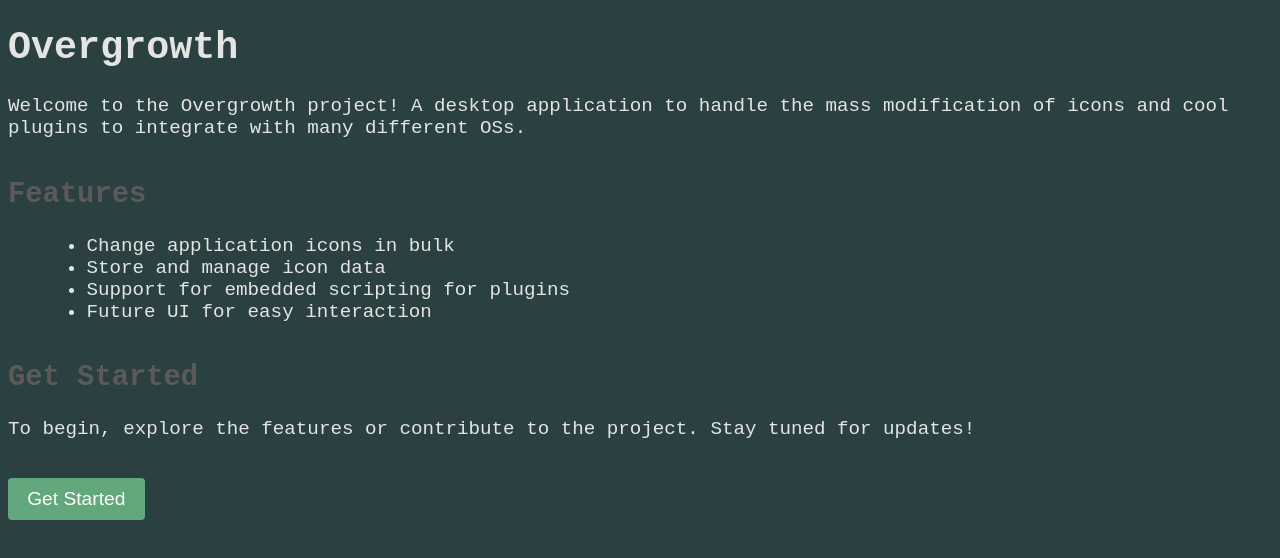
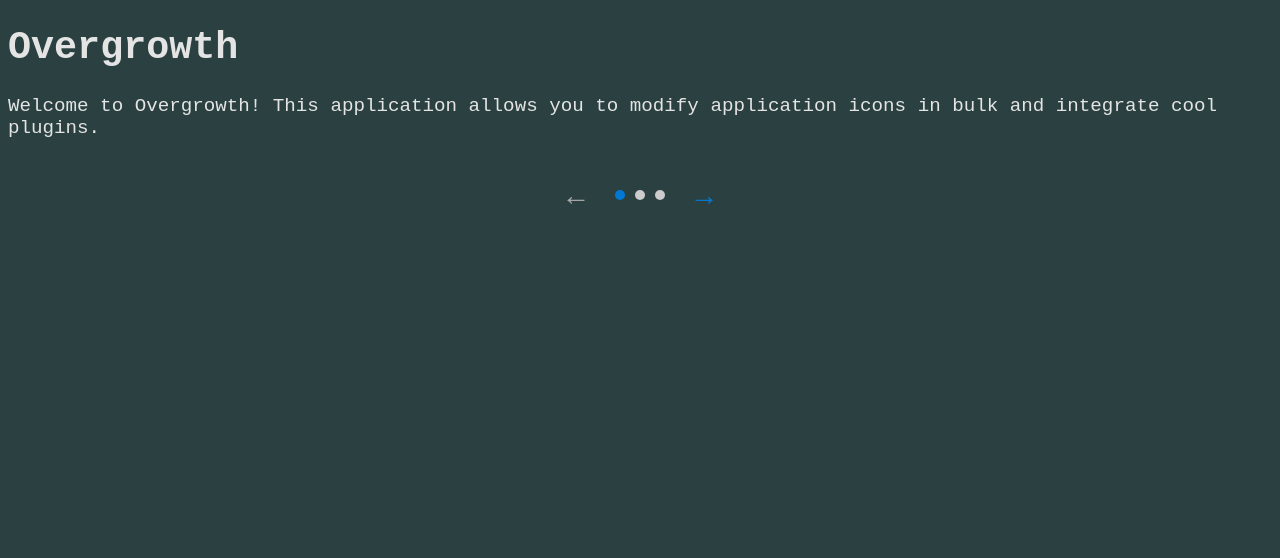
Before and after one commit to CharlieS1103/overgrowth, a SvelteKit app: page /onboarding in a window 1280 px wide. Shown: the top 558 px of the page. Built offline with nearby package versions, Linux system fonts and the light colour scheme.

Commit message:
Start working on UI + testing

```diff
--- a/package.json
+++ b/package.json
@@ -18,10 +18,13 @@
 		"@sveltejs/kit": "^2.16.0",
 		"@sveltejs/vite-plugin-svelte": "^5.0.0",
 		"@tauri-apps/cli": "1",
+		"@vitest/ui": "^3.1.1",
+		"jsdom": "^26.0.0",
 		"svelte": "^5.0.0",
 		"svelte-check": "^4.0.0",
 		"typescript": "^5.0.0",
-		"vite": "^6.0.0"
+		"vite": "^6.0.0",
+		"vitest": "^3.1.1"
 	},
 	"pnpm": {
 		"onlyBuiltDependencies": [
--- a/src/routes/onboarding/+page.svelte
+++ b/src/routes/onboarding/+page.svelte
@@ -1,26 +1,98 @@
 <script>
-    // Add any necessary JavaScript logic here
+    import { onMount, tick } from "svelte";
+    import { goto } from "$app/navigation";
+
+    let currentStep = 1;
+    let displayedText = ""; // Text to display with typing effect
+    /**
+   * @type {number | undefined}
+   */
+    let typingInterval;
+    let buttonVisible = false; // Controls the visibility of the button
+    let buttonStyle = "opacity: 0; transform: scale(0.9);"; // Initial style for the button
+
+    const steps = [
+        "Welcome to Overgrowth! This application allows you to modify application icons in bulk and integrate cool plugins.",
+        "Overgrowth is designed to be user-friendly and efficient. You can easily change icons for multiple applications at once.",
+        "Overgrowth also supports plugins that allow you to extend its functionality. You can create your own plugins using embedded scripting."
+    ];
+
+    const typeText = (/** @type {string | any[]} */ text) => {
+        displayedText = ""; // Clear the text
+        let index = 0;
+        clearInterval(typingInterval); // Clear any previous interval
+        typingInterval = setInterval(() => {
+            if (index < text.length) {
+                displayedText += text[index];
+                index++;
+            } else {
+                clearInterval(typingInterval); // Stop typing when done
+            }
+        }, 40); // Typing speed (40ms per character)
+    };
+
+    const goToNextStep = async () => {
+        if (currentStep < steps.length) {
+            currentStep++;
+            typeText(steps[currentStep - 1]);
+        }
+        if (currentStep === 3) {
+            await tick(); // Wait for DOM updates
+            fadeInButton(); // Trigger the fade-in effect
+        }
+    };
+
+    const goToPreviousStep = () => {
+        if (currentStep > 1) {
+            currentStep--;
+            typeText(steps[currentStep - 1]);
+            buttonVisible = false; // Hide the button if not on step 3
+            buttonStyle = "opacity: 0; transform: scale(0.9);";
+        }
+    };
+
+    const fadeInButton = () => {
+        buttonVisible = true;
+        setTimeout(() => {
+            buttonStyle = "opacity: 1; transform: scale(1); transition: opacity 0.5s ease, transform 0.5s ease;";
+        }, 50); // Small delay to ensure smooth transition
+    };
+
+    const openApplication = () => {
+        goto("/home");
+    };
+
+    onMount(() => {
+        typeText(steps[currentStep - 1]); // Start typing the first step on mount
+    });
 </script>
 
 <h1>Overgrowth</h1>
-<p>Welcome to the Overgrowth project! A desktop application to handle the mass modification of icons and cool plugins to integrate with many different OSs.</p>
+<p>{displayedText}</p>
 
-<section>
-    <h2>Features</h2>
-    <ul>
-        <li>Change application icons in bulk</li>
-        <li>Store and manage icon data</li>
-        <li>Support for embedded scripting for plugins</li>
-        <li>Future UI for easy interaction</li>
-    </ul>
-</section>
+<div class="navigation-controls">
+    <button class="arrow left-arrow" on:click={goToPreviousStep} disabled={currentStep === 1}>←</button>
+    <div class="dots">
+        <span class="dot {currentStep === 1 ? 'active' : ''}"></span>
+        <span class="dot {currentStep === 2 ? 'active' : ''}"></span>
+        <span class="dot {currentStep === 3 ? 'active' : ''}"></span>
+    </div>
+    <button class="arrow right-arrow" on:click={goToNextStep} disabled={currentStep === steps.length}>→</button>
+</div>
 
-<section>
-    <h2>Get Started</h2>
-    <p>To begin, explore the features or contribute to the project. Stay tuned for updates!</p>
-    <button class="get-started-btn">Get Started</button>
-</section>
+{#if buttonVisible}
+    <button
+        class="open-app-btn"
+        on:click={openApplication}
+        style={buttonStyle}
+    >
+        Open Application
+    </button>
+{/if}
 
 <style>
     @import "../../styles/onboarding.css";
+    @import "../../styles/global.css";
+
+
 </style>
--- /dev/null
+++ b/src/styles/global.css
@@ -0,0 +1,48 @@
+:root{
+    --bg-primary: #2B4141;
+    --txt-primary: #E4E4E4;
+    --bg-secondary: #3b5b47;
+    --txt-secondary: #5b5959;
+    background-color: var(--bg-primary);
+    color: var(--txt-primary);
+    font-family: 'Courier New', Courier, monospace;
+    font-size: 1.2rem;
+    margin: 0;
+    padding: 0;
+}
+.navigation-controls {
+    display: flex;
+    align-items: center;
+    justify-content: center;
+    margin-top: 2rem;
+    gap: 1rem;
+}
+
+.arrow {
+    background: none;
+    border: none;
+    color: #0078d4;
+    font-size: 1.5rem;
+    cursor: pointer;
+}
+
+.arrow:disabled {
+    color: #aaa;
+    cursor: not-allowed;
+}
+
+.dots {
+    display: flex;
+    gap: 0.5rem;
+}
+
+.dot {
+    width: 10px;
+    height: 10px;
+    background-color: #ccc;
+    border-radius: 50%;
+}
+
+.dot.active {
+    background-color: #0078d4;
+}
--- /dev/null
+++ b/src/styles/loading.css
@@ -0,0 +1,55 @@
+:root {
+    --bg-primary: #2B4141;
+    --txt-primary: #E4E4E4;
+    --bg-secondary: #3b5b47;
+    --txt-secondary: #5b5959;
+    --bg-tertiary: #4a6b5a; /* New tertiary background color */
+    --bg-misc: #1c7023; /* New miscellaneous color for slider */
+}
+
+.loading-screen {
+    display: flex;
+    flex-direction: column;
+    justify-content: center;
+    align-items: center;
+    height: 100vh;
+    background-color: var(--bg-primary);
+    color: var(--txt-primary);
+    font-family: 'Courier New', Courier, monospace;
+    text-align: center;
+}
+
+.loading-screen h1 {
+    font-size: 3rem;
+    margin-bottom: 2rem;
+    color: var(--txt-primary);
+}
+
+.loading-slider {
+    width: 80%;
+    max-width: 400px;
+    height: 8px;
+    background-color: var(--bg-secondary);
+    border-radius: 4px;
+    overflow: hidden;
+    position: relative;
+}
+
+.slider {
+    width: 30%;
+    height: 100%;
+    background-color: var(--bg-misc);
+    animation: slide 5s infinite; /* Matches the delay duration */
+}
+
+@keyframes slide {
+    0% {
+        transform: translateX(-100%);
+    }
+    50% {
+        transform: translateX(50%);
+    }
+    100% {
+        transform: translateX(100%);
+    }
+}
--- a/src/styles/onboarding.css
+++ b/src/styles/onboarding.css
@@ -1,15 +1,4 @@
-:root{
-    --bg-primary: #2B4141;
-    --txt-primary: #E4E4E4;
-    --bg-secondary: #3b5b47;
-    --txt-secondary: #5b5959;
-    background-color: var(--bg-primary);
-    color: var(--txt-primary);
-    font-family: 'Courier New', Courier, monospace;
-    font-size: 1.2rem;
-    margin: 0;
-    padding: 0;
-}
+import
 section {
     margin: 2rem 0;
 }
@@ -30,19 +19,60 @@ footer {
     font-size: 0.9rem;
 }
 
-.get-started-btn {
-    display: inline-block;
-    margin-top: 1rem;
-    padding: 0.5rem 1rem;
-    background-color: var(--btn-primary-bg, #62A87C);
-    color: var(--btn-primary-txt, #fff);
+
+.navigation-controls {
+    display: flex;
+    align-items: center;
+    justify-content: center;
+    margin-top: 2rem;
+    gap: 1rem;
+}
+
+.arrow {
+    background: none;
+    border: none;
+    color: #0078d4;
+    font-size: 1.5rem;
+    cursor: pointer;
+}
+
+.arrow:disabled {
+    color: #aaa;
+    cursor: not-allowed;
+}
+
+.dots {
+    display: flex;
+    gap: 0.5rem;
+}
+
+.dot {
+    width: 10px;
+    height: 10px;
+    background-color: #ccc;
+    border-radius: 50%;
+}
+
+.dot.active {
+    background-color: #0078d4;
+}
+
+.open-app-btn {
+    display: block;
+    margin: 2rem auto 0;
+    padding: 0.8rem 1.5rem;
+    font-size: 1.2rem;
+    color: var(--txt-primary);
+    background-color: var(--bg-secondary);
     border: none;
     border-radius: 4px;
-    font-size: 1rem;
     cursor: pointer;
-    text-align: center;
 }
 
-.get-started-btn:hover {
-    background-color: var(--btn-primary-hover-bg, #62a87c6b);
+.open-app-btn:hover {
+    background-color: var(--bg-tertiary);
 }
+
+.open-app-btn:active {
+    transform: scale(0.95);
+}
```
Also changed, not shown: src/routes/+page.svelte (+2 -47 lines), vitest.config.ts (added, +8 -0 lines), src/routes/home/+page.svelte (added), 2 other files (tests, documents, lock files or other folders).
